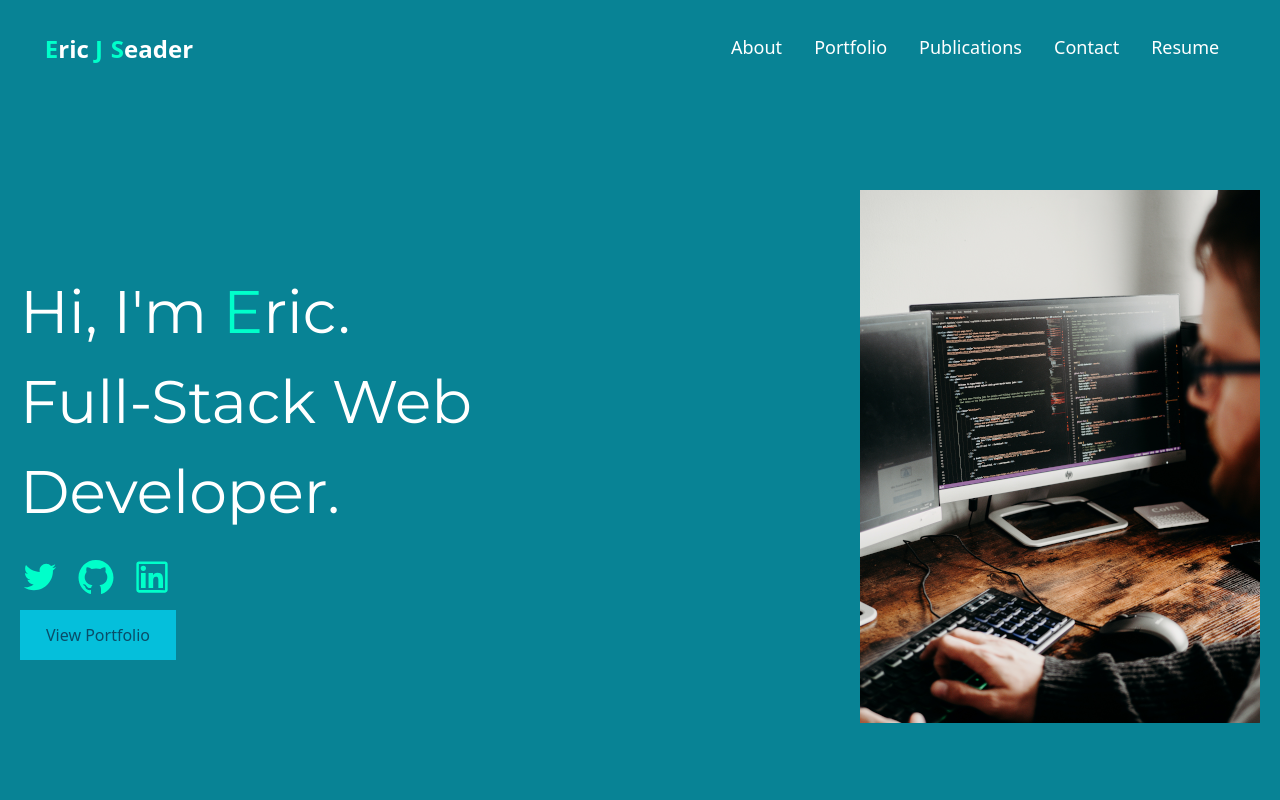
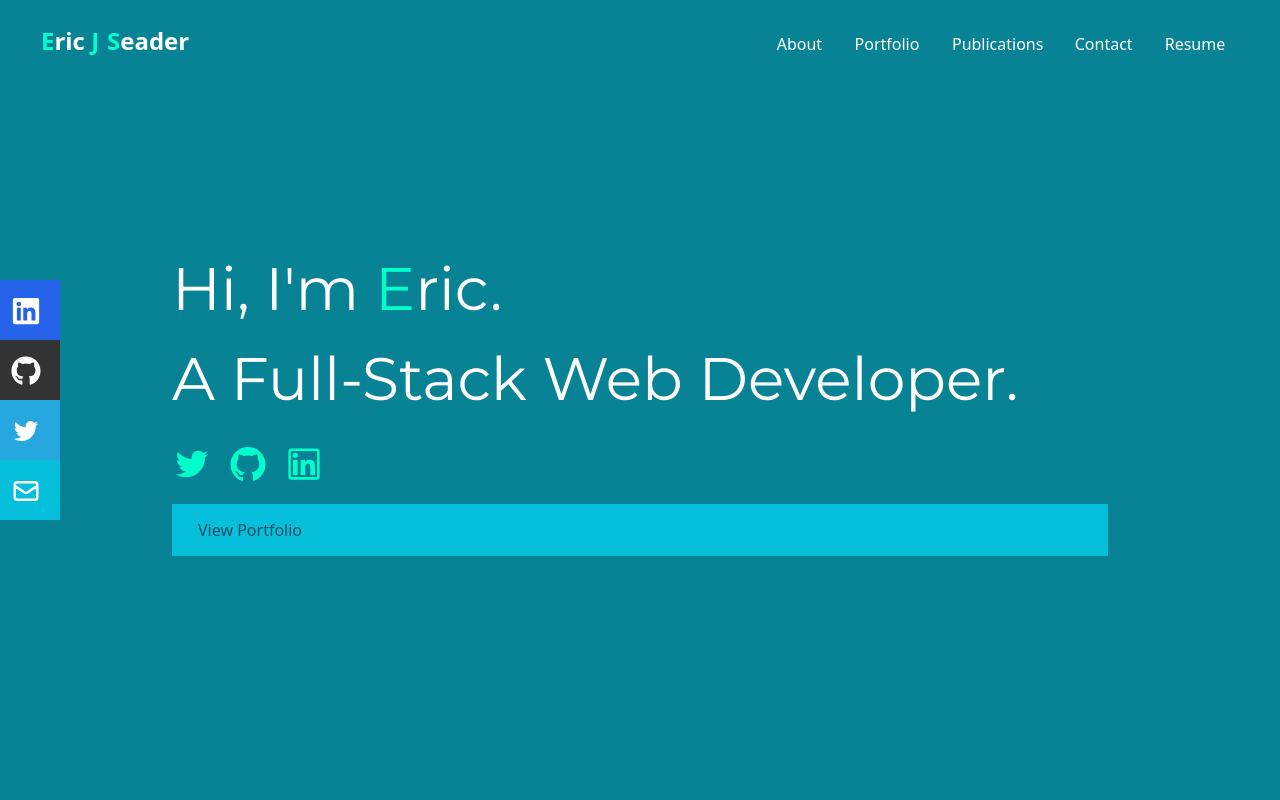
Before and after one commit to ejseader/seader-portfolio-react, a React (Create React App) app: page / in a window 1280 px wide. Shown: the top 800 px of the page. Built offline with nearby package versions, Linux system fonts and the light colour scheme.

Commit message:
more stylistic changes for site, including revamped mobile nav and animated socials sidebar menu

```diff
--- a/src/App.css
+++ b/src/App.css
@@ -28,6 +28,11 @@ html {
 }
 
 /* Global Classes */
+li {
+  @apply px-4;
+  @apply cursor-pointer;
+}
+
 .section-wrap {
   @apply container mx-auto grid md:grid-cols-2 items-center md:justify-between;
 }
@@ -46,7 +51,7 @@ html {
 
 /* Nav */
 header a:hover {
-  @apply animate-[pulse_1s_infinite];
+  @apply text-gray-200;
 }
 
 #s {
@@ -72,6 +77,10 @@ nav li a:hover {
 
 .menu-arrow {
   @apply pl-1 inline-block text-white;
+}
+
+.socials a:hover {
+  @apply text-white;
 }
 
 /* Hero */
--- a/src/components/Header.js
+++ b/src/components/Header.js
@@ -1,20 +1,21 @@
 import React, { useState } from "react";
-import { AiOutlineMenu, AiOutlineClose, AiOutlineArrowUp } from "react-icons/ai";
+import {AiOutlineTwitter} from "react-icons/ai";
+import { FaBars, FaTimes, FaLinkedin, FaGithub } from "react-icons/fa";
+import {HiOutlineMail} from "react-icons/hi";
 
 const Header = () => {
-  const [toggle, setToggle] = useState(false);
+  const [nav, setNav] = useState(false);
 
-  const handleToggle = () => setToggle(!toggle);
+  const handleClick = () => setNav(!nav);
 
   return (
-    <header className="flex justify-between px-5 py-2 bg-primary text-white fuxed w-full z-10" id="top">
-      <a href="/" className="logo text-2xl font-bold bouncy">
+    <header className="fixed w-full h-[80px] flex justify-between items=center px-4 bg-primary text-white" id="top">
+      <a href="/" className="text-2xl font-bold">
       <span className="text-accent">E</span>ric <span className="text-accent">J</span> <span id="s" className="text-accent">S</span>eader
       </a>
 
       {/* Desktop Nav */}
-      <nav className="hidden md:block">
-        <ul className="flex">
+        <ul className="hidden md:flex py-8 pr-6">
           <li>
             <a href="/#about">About</a>
           </li>
@@ -28,41 +29,53 @@ const Header = () => {
             <a href="/#contact">Contact</a>
           </li>
           <li>
-            <a href="./assets/SeaderEric_Resume2023.pdf" download>
+            <a href="./assets/SeaderEric_Resume2023.pdf">
               Resume
             </a>
           </li>
         </ul>
-      </nav>
+
+      {/* Hamburger Menu */}
+      <div onClick={handleClick} className='md:hidden z-20 mt-4'>
+        {!nav ? <FaBars /> : <FaTimes />}
+      </div>
 
       {/* Mobile Nav */}
-      <nav className={!toggle ? "mobile-nav right-[-100%]" : "mobile-nav right-0"}>
-        <ul className="flex flex-col">
-        <li>
-            <a href="/#top">Back to Top<AiOutlineArrowUp className={"menu-arrow"} size={22}/></a>
-          </li>
-          <li>
+        <ul className={!nav ? 'hidden' : 'absolute top-0 left-0 w-full h-screen bg-[#09455d] text-white flex flex-col justify-center items-center'}>
+          <li className='py-6 text-4xl'>
             <a href="/#about">About</a>
           </li>
-          <li>
+          <li className='py-6 text-4xl'>
             <a href="/#portfolio">Portfolio</a>
           </li>
-          <li>
+          <li className='py-6 text-4xl'>
             <a href="/#publications">Publications</a>
           </li>
-          <li>
+          <li className='py-6 text-4xl'>
             <a href="/#contact">Contact</a>
           </li>
-          <li>
+          <li className='py-6 text-4xl'>
             <a href="./assets/SeaderEric_Resume2023.pdf" download>Resume</a>
           </li>
         </ul>
-      </nav>
 
-      {/* Toggle button */}
-      <button onClick={handleToggle} className="block md:hidden">
-        {!toggle ? <AiOutlineMenu size={30} /> : <AiOutlineClose size={30} />}
-      </button>
+      {/* Socials */}
+      <div className='hidden lg:flex fixed flex-col top-[35%] left-0 socials'>
+        <ul>
+          <li className='w-[160px] h-[60px] flex justify-between items-center ml-[-100px] hover:ml-[-10px] duration-300 bg-blue-600'>
+            <a className='flex justify-between items-center w-full text-white' href="https://linkedin.com/in/ejseader" target="_blank" without rel="noreferrer">LinkedIn <FaLinkedin size={30} /></a>
+            </li>
+          <li className='w-[160px] h-[60px] flex justify-between items-center ml-[-100px] hover:ml-[-10px] duration-300 bg-[#333333]'>
+          <a className='flex justify-between items-center w-full text-white' href="https://github.com/ejseader" target="_blank" without rel="noreferrer">GitHub <FaGithub size={30} /></a>
+          </li>
+        <li className='w-[160px] h-[60px] flex justify-between items-center ml-[-100px] hover:ml-[-10px] duration-300 bg-[#26a7de]'>
+        <a className='flex justify-between items-center w-full text-white' href="https://twitter.com/ericseadertr" target="_blank" without rel="noreferrer">Twitter <AiOutlineTwitter size={30} /></a>
+        </li>
+        <li className='w-[160px] h-[60px] flex justify-between items-center ml-[-100px] hover:ml-[-10px] duration-300 bg-[#05BFDB]'>
+        <a className='flex justify-between items-center w-full text-white' href="mailto:eric@ericseader.com">Email <HiOutlineMail size={30} /></a>
+        </li>
+        </ul>
+      </div>
     </header>
   );
 };
--- a/src/components/Hero.js
+++ b/src/components/Hero.js
@@ -5,15 +5,14 @@ import { AiOutlineTwitter, AiOutlineGithub, AiOutlineLinkedin } from "react-icon
 
 const Hero = () => {
   return (
-    <section className="bg-primary px-5 text-white py-32 hero-wrap-wrap">
-      <div className="container mx-auto grid md:grid-cols-2 items-center justify-center md:justify-between hero-wrap">
-      <div className="hero-info pb-5 md:pb-0">
+    <section className="w-full h-screen bg-primary text-white hero-wrap-wrap">
+      <div className="max-w-[1000px] mx-auto px-8 flex flex-col justify-center h-full">
         <h1 className="text-4xl lg:text-6xl">
           Hi, I'm <span className='text-accent'>E</span>ric.<br />
-          Full-Stack Web Developer.
+          A Full-Stack Web Developer.
         </h1>
 
-        <div className="py-5">
+        <div className="sm:flex py-5">
             <a
               href="https://twitter.com/EricSeaderTR" target="_blank" without rel="noreferrer"
               className="pr-4 inline-block text-accent hover:text-white"
@@ -42,10 +41,9 @@ const Hero = () => {
             className=" btn bg-accent border-2 border-[#05BFDB] text-[#0A4D68] px-6 py-3 portfolio-btn">View Portfolio</a>
       </div>
 
-      <div className="hero-img">
+      {/* <div className="hero-img">
         <img src={HeroImg} alt="Man coding at PC" className="lgw-[80%] ml-auto" />
-      </div>
-      </div>
+      </div> */}
     </section>
   )
 };
```
